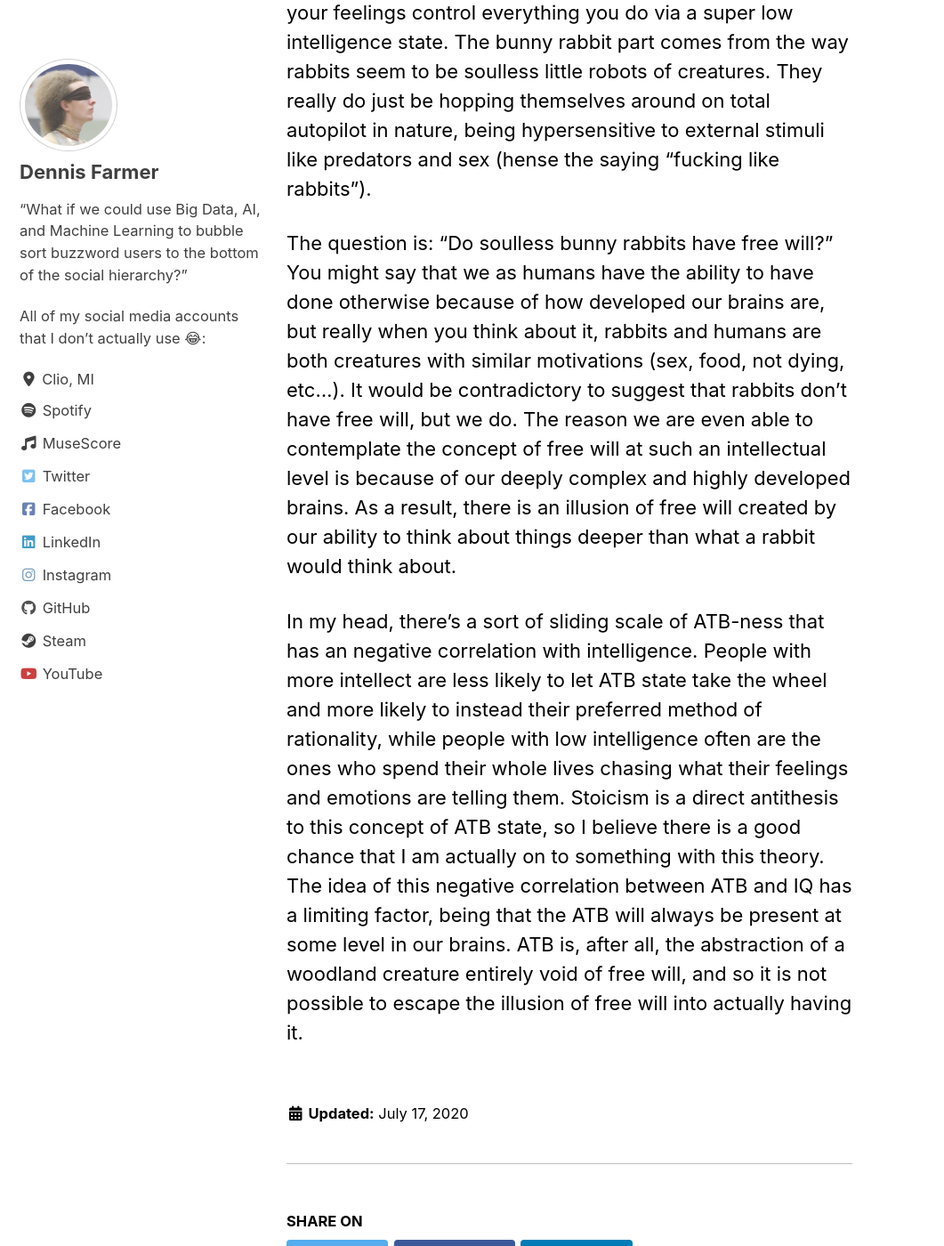
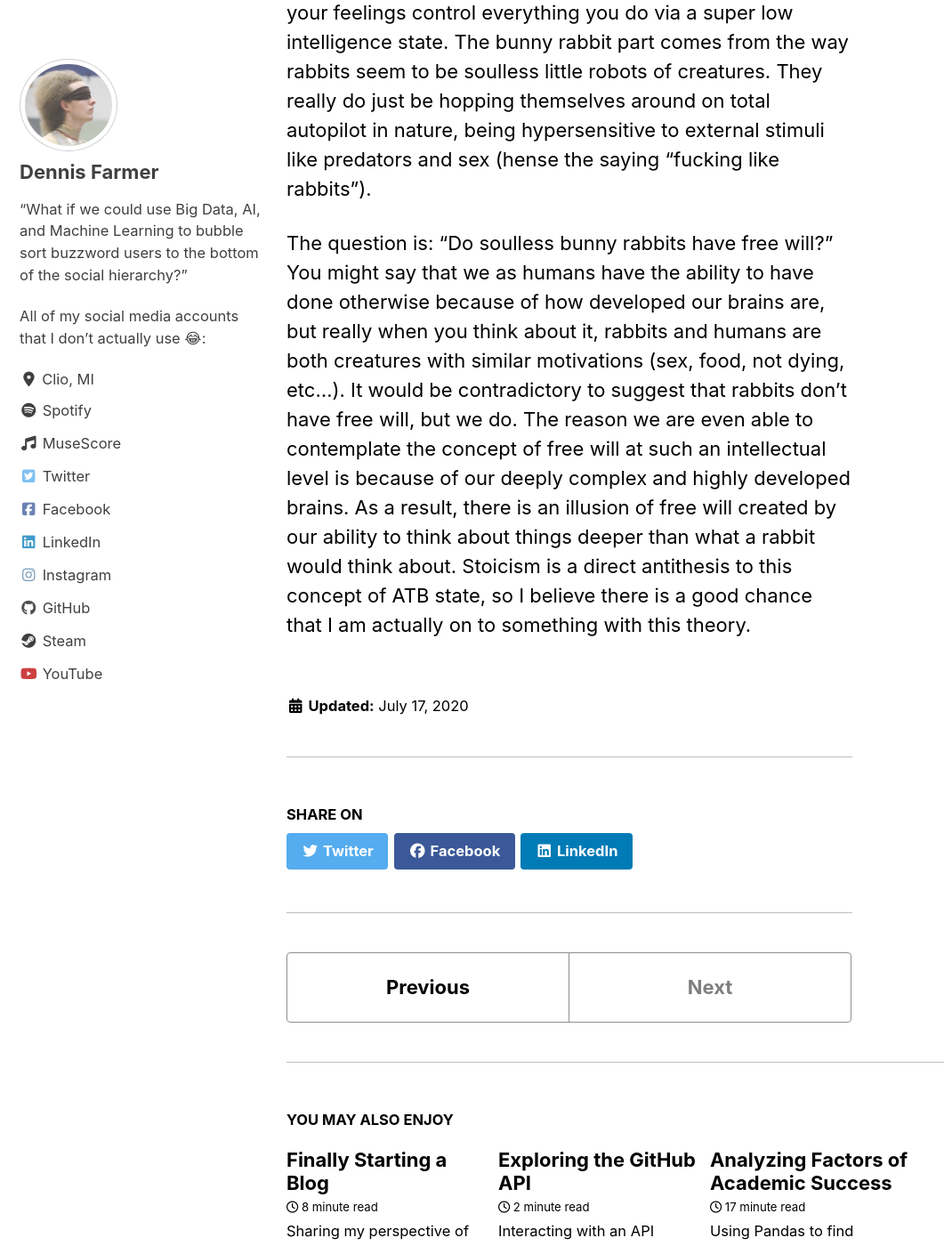
Before and after one commit to dennisfarmer/dennisfarmer.github.io, a Jekyll site: the page built from _posts/2020-07-17-a-pseudointellectuals-perspective-on-free-will.md, in a window 1280 px wide and 1400 px high, scrolled down 2472 px. Shown: the whole window at 89% size, without its empty margins (0-1061 px from the left). Built offline with Jekyll 4.4.1, drawn with Linux system fonts in a browser that asks for light colours; cached includes are drawn as plain includes; nearby versions of some CDN libraries.

Commit message:
Update 2020-07-17-a-pseudointellectuals-perspective-on-free-will.md

```diff
--- a/_posts/2020-07-17-a-pseudointellectuals-perspective-on-free-will.md
+++ b/_posts/2020-07-17-a-pseudointellectuals-perspective-on-free-will.md
@@ -23,6 +23,4 @@ A direct line between human emotion and music would be the fact that the vast ma
 
 I have this weird theory of "autopilot tunnel vision bunny rabbit" mode being the foundation of living creatures, in relation to everything chasing feelings. I believe that I experienced this "mode" most deeply when I hit the low part of my psychedelic trip. "ATB" consists of essentially letting your feelings control everything you do via a super low intelligence state. The bunny rabbit part comes from the way rabbits seem to be soulless little robots of creatures. They really do just be hopping themselves around on total autopilot in nature, being hypersensitive to external stimuli like predators and sex (hense the saying "fucking like rabbits").
 
-The question is: "Do soulless bunny rabbits have free will?" You might say that we as humans have the ability to have done otherwise because of how developed our brains are, but really when you think about it, rabbits and humans are both creatures with similar motivations (sex, food, not dying, etc...). It would be contradictory to suggest that rabbits don't have free will, but we do. The reason we are even able to contemplate the concept of free will at such an intellectual level is because of our deeply complex and highly developed brains. As a result, there is an illusion of free will created by our ability to think about things deeper than what a rabbit would think about.
-
-In my head, there's a sort of sliding scale of ATB-ness that has an negative correlation with intelligence. People with more intellect are less likely to let ATB state take the wheel and more likely to instead their preferred method of rationality, while people with low intelligence often are the ones who spend their whole lives chasing what their feelings and emotions are telling them. Stoicism is a direct antithesis to this concept of ATB state, so I believe there is a good chance that I am actually on to something with this theory. The idea of this negative correlation between ATB and IQ has a limiting factor, being that the ATB will always be present at some level in our brains. ATB is, after all, the abstraction of a woodland creature entirely void of free will, and so it is not possible to escape the illusion of free will into actually having it.
+The question is: "Do soulless bunny rabbits have free will?" You might say that we as humans have the ability to have done otherwise because of how developed our brains are, but really when you think about it, rabbits and humans are both creatures with similar motivations (sex, food, not dying, etc...). It would be contradictory to suggest that rabbits don't have free will, but we do. The reason we are even able to contemplate the concept of free will at such an intellectual level is because of our deeply complex and highly developed brains. As a result, there is an illusion of free will created by our ability to think about things deeper than what a rabbit would think about. Stoicism is a direct antithesis to this concept of ATB state, so I believe there is a good chance that I am actually on to something with this theory.
```
